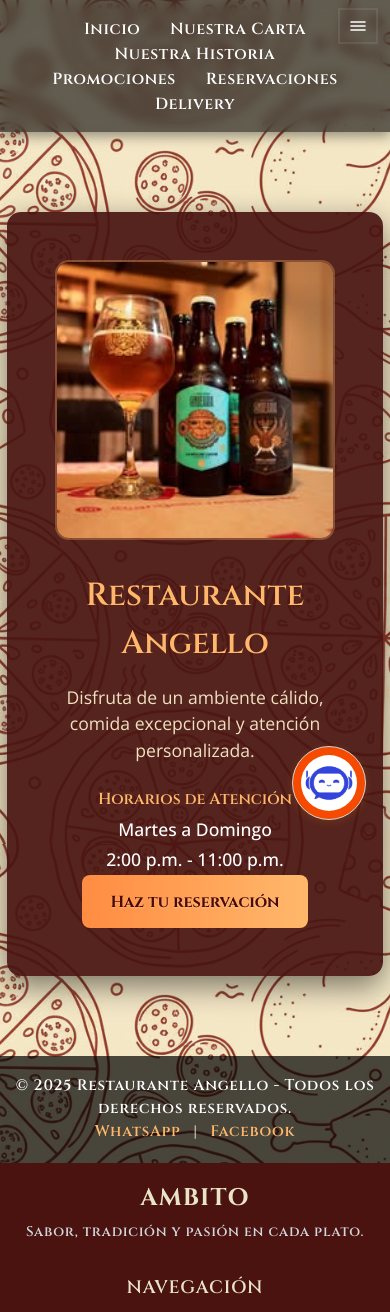
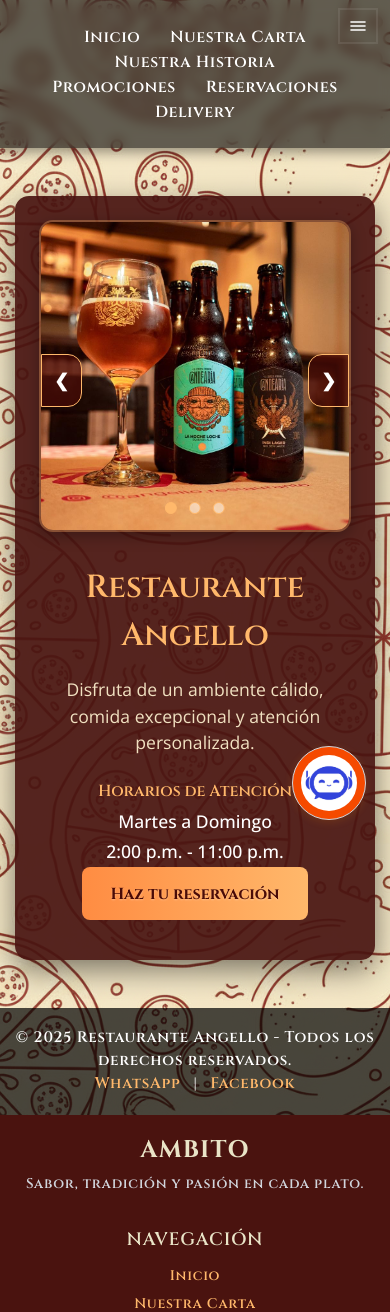
Before and after one commit to CamiloMoscosoDuran/mi-pagina-Angello, a Flask app: page / in a window 390 px wide. Shown: the top 1312 px of the page. Run offline with Flask 3, Linux system fonts and the light colour scheme.

Commit message:
feat(frontend): mejoras en el inicio agregando un carrusel

```diff
--- a/static/css/inicio.css
+++ b/static/css/inicio.css
@@ -82,7 +82,7 @@
     font-family: 'Cinzel', serif;
     font-size: 1.05rem;
     transition: all 0.3s ease-in-out;
-  text-shadow: 0 1px 2px rgba(255,255,255,0.3);
+    text-shadow: 0 1px 2px rgba(255, 255, 255, 0.3);
     cursor: pointer;
 }
 
@@ -115,21 +115,102 @@
     animation: fadeInUp 1s ease;
 }
 
-.hero-image {
+/* ------------------------------------------------------------ */
+/* ESTILOS DEL CARRUSEL (ALTURA FIJA PARA EVITAR SALTO) */
+/* ------------------------------------------------------------ */
+.carrusel-container {
     flex: 1;
     min-width: 280px;
     margin: 1rem;
-}
+    position: relative;
 
-.hero-image img {
-  width: 100%;
-  height: 100%;
-  max-height: 350px;
+    /* ALTURA FIJA: Evita que el hero salte al cambiar de imagen */
+    min-height: 350px;
+    height: 350px;
+
     border-radius: 14px;
-  object-fit: cover;
+    overflow: hidden;
+    box-shadow: 0 4px 15px rgba(0, 0, 0, 0.3);
     border: 2px solid rgba(255, 184, 107, 0.3);
 }
 
+.carrusel-slide {
+    display: none; /* Controlado por JavaScript */
+    width: 100%;
+    height: 100%;
+}
+
+.carrusel-slide img {
+    width: 100%;
+    /* La imagen se ajusta al 100% de la altura fija del contenedor (350px) */
+    height: 100%;
+    object-fit: cover; /* Recorta si es necesario para llenar el espacio */
+    display: block;
+}
+
+/* Botones de navegación (Flechas) */
+.prev, .next {
+    cursor: pointer;
+    position: absolute;
+    top: 50%;
+    width: auto;
+    padding: 16px;
+    margin-top: -22px;
+    color: white;
+    font-weight: bold;
+    font-size: 24px;
+    transition: 0.6s ease;
+    user-select: none;
+    background-color: rgba(74, 11, 7, 0.7);
+    border: 1px solid #ffb86b;
+    z-index: 50;
+}
+
+.prev {
+    left: 0;
+    border-radius: 0 14px 14px 0;
+}
+
+.next {
+    right: 0;
+    border-radius: 14px 0 0 14px;
+}
+
+.prev:hover, .next:hover {
+    background-color: rgba(255, 184, 107, 0.9);
+    color: #4a0b07;
+}
+
+/* Puntos indicadores (Dots) */
+.carrusel-dots {
+    position: absolute;
+    bottom: 10px;
+    left: 50%;
+    transform: translateX(-50%);
+    text-align: center;
+    z-index: 50;
+}
+
+.dot {
+    cursor: pointer;
+    height: 12px;
+    width: 12px;
+    margin: 0 4px;
+    background-color: rgba(255, 255, 255, 0.5);
+    border-radius: 50%;
+    display: inline-block;
+    transition: background-color 0.6s ease;
+    border: 1px solid #ffb86b;
+}
+
+.active, .dot:hover {
+    background-color: #ffb86b;
+}
+
+
+/* ------------------------------------------------------------ */
+/* TEXTO HERO (A la derecha del carrusel) */
+/* ------------------------------------------------------------ */
 .hero-text {
     flex: 1;
     min-width: 280px;
@@ -162,6 +243,7 @@
     font-weight: 500;
 }
 
+
 /* BOTÓN RESERVA (IGUAL ESTILO QUE EL DE INICIO DE SESIÓN) */
 .btn-reserva {
     display: inline-block;
@@ -175,7 +257,7 @@
     font-weight: 700;
     cursor: pointer;
     transition: all 0.3s ease-in-out;
-  text-shadow: 0 1px 2px rgba(255,255,255,0.3);
+    text-shadow: 0 1px 2px rgba(255, 255, 255, 0.3);
 }
 
 .btn-reserva:hover {
@@ -222,6 +304,15 @@ footer a:hover {
     }
 }
 
+@keyframes fade {
+    from {
+        opacity: .4
+    }
+    to {
+        opacity: 1
+    }
+}
+
 /* ------------------------------------------------------------ */
 /* RESPONSIVE */
 /* ------------------------------------------------------------ */
@@ -231,8 +322,29 @@ footer a:hover {
         text-align: center;
     }
 
+    .links {
+        padding: 0.5rem 0;
+    }
+
+    .hero {
+        padding: 3rem 1rem;
+    }
+
     .hero-content {
         flex-direction: column;
+        padding: 1.5rem;
+    }
+
+    /* AJUSTE MOVIL: Altura fija para el carrusel en móvil */
+    .carrusel-container {
+        margin: 0 0 1rem 0;
+        min-height: 280px;
+        height: 280px;
+    }
+
+    .carrusel-slide img {
+        height: 100%; /* Asegura que la imagen llene los 280px */
+        object-fit: cover;
     }
 
     .hero-text h1 {
@@ -242,4 +354,9 @@ footer a:hover {
     .btn-reserva {
         font-size: 1rem;
     }
+
+    .prev, .next {
+        font-size: 18px;
+        padding: 12px;
     }
+}
--- a/static/css/output.css
+++ b/static/css/output.css
@@ -28,14 +28,11 @@
     --color-gray-500: oklch(55.1% 0.027 264.364);
     --color-gray-600: oklch(44.6% 0.03 256.802);
     --color-gray-700: oklch(37.3% 0.034 259.733);
-    --color-gray-800: oklch(27.8% 0.033 256.848);
     --color-black: #000;
     --color-white: #fff;
     --spacing: 0.25rem;
-    --container-lg: 32rem;
     --container-xl: 36rem;
     --container-3xl: 48rem;
-    --container-4xl: 56rem;
     --container-5xl: 64rem;
     --container-6xl: 72rem;
     --container-7xl: 80rem;
@@ -59,15 +56,13 @@
     --font-weight-semibold: 600;
     --font-weight-bold: 700;
     --font-weight-extrabold: 800;
-    --tracking-wide: 0.025em;
     --tracking-wider: 0.05em;
-    --leading-relaxed: 1.625;
-    --radius-sm: 0.25rem;
-    --radius-md: 0.375rem;
     --radius-lg: 0.5rem;
     --radius-xl: 0.75rem;
     --radius-2xl: 1rem;
+    --drop-shadow-md: 0 3px 3px rgb(0 0 0 / 0.12);
     --drop-shadow-lg: 0 4px 4px rgb(0 0 0 / 0.15);
+    --ease-in-out: cubic-bezier(0.4, 0, 0.2, 1);
     --animate-pulse: pulse 2s cubic-bezier(0.4, 0, 0.6, 1) infinite;
     --default-transition-duration: 150ms;
     --default-transition-timing-function: cubic-bezier(0.4, 0, 0.2, 1);
@@ -1212,6 +1182,10 @@
   syntax: "*";
   inherits: false;
 }
+@property --tw-ease {
+  syntax: "*";
+  inherits: false;
+}
 @property --tw-translate-x {
   syntax: "*";
   inherits: false;
@@ -1298,6 +1272,7 @@
       --tw-backdrop-saturate: initial;
       --tw-backdrop-sepia: initial;
       --tw-duration: initial;
+      --tw-ease: initial;
       --tw-translate-x: 0;
       --tw-translate-y: 0;
       --tw-translate-z: 0;
--- a/templates/inicio.html
+++ b/templates/inicio.html
@@ -9,7 +9,6 @@
 {% block content %}
 <div class="bg-inicio">
 
-    <!-- NAVBAR IGUAL AL DE RESERVA + BOTÓN DE INICIO DE SESIÓN -->
     <nav class="navbar">
         <div class="logo">
             <a href="{{ url_for('inicio') }}">
@@ -36,12 +35,28 @@
         </div>
     </nav>
 
-    <!-- HERO PRINCIPAL -->
     <section class="hero">
         <div class="hero-content">
-            <div class="hero-image">
-                <img src="{{ url_for('static', filename='img/inicio/inicio.jpg') }}" alt="Pasta Angello">
+
+            <div class="carrusel-container">
+                <div class="carrusel-slide fade">
+                    <img src="{{ url_for('static', filename='img/inicio/bebida.jpg') }}" alt="Pasta Angello">
+                </div>
+                <div class="carrusel-slide fade">
+                    <img src="{{ url_for('static', filename='img/inicio/pizza.jpg') }}" alt="Pizza Restaurante">
+                </div>
+                <div class="carrusel-slide fade">
+                    <img src="{{ url_for('static', filename='img/inicio/pollo.jpg') }}" alt="Ambiente Restaurante">
+                </div>
+                <a class="prev" onclick="plusSlides(-1)">&#10094;</a>
+                <a class="next" onclick="plusSlides(1)">&#10095;</a>
+                <div style="text-align:center" class="carrusel-dots">
+                    <span class="dot" onclick="currentSlide(1)"></span>
+                    <span class="dot" onclick="currentSlide(2)"></span>
+                    <span class="dot" onclick="currentSlide(3)"></span>
+                </div>
             </div>
+
             <div class="hero-text">
                 <h1>Restaurante Angello</h1>
                 <p>Disfruta de un ambiente cálido, comida excepcional y atención personalizada.</p>
@@ -52,10 +67,10 @@
                 </div>
                 <a href="{{ url_for('reserva') }}" class="btn-reserva">Haz tu reservación</a>
             </div>
+
         </div>
     </section>
 
-    <!-- FOOTER IGUAL AL DE RESERVA -->
     <footer>
         <p>© 2025 Restaurante Angello - Todos los derechos reservados.</p>
         <div class="sociales">
@@ -65,4 +80,6 @@
     </footer>
 
 </div>
+
+<script src="{{ url_for('static', filename='js/carrusel.js') }}"></script>
 {% endblock %}
```
Also changed, not shown: other parts of static/css/output.css (+37 -62 lines), static/js/carrusel.js (added, +60 -0 lines), templates/index.html (+0 -10 lines), static/img/inicio/bebida.jpg (added), static/img/inicio/inicio.jpg (deleted), static/img/inicio/pizza.jpg (added), static/img/inicio/pollo.jpg (added). Lines whose indentation alone changed are shown as unchanged.
